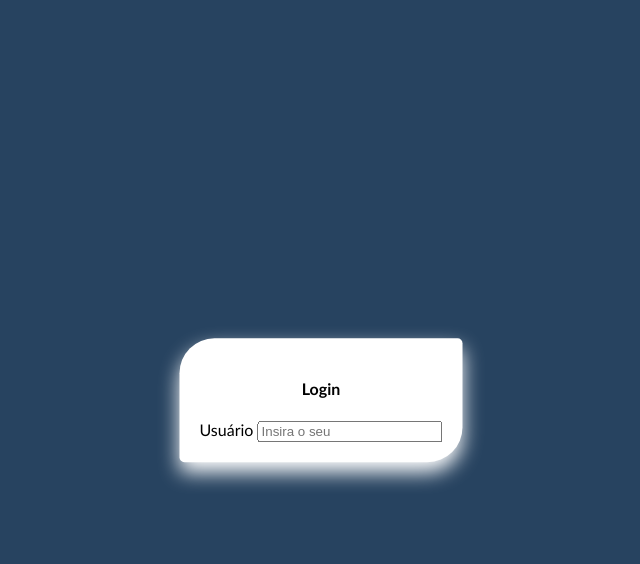
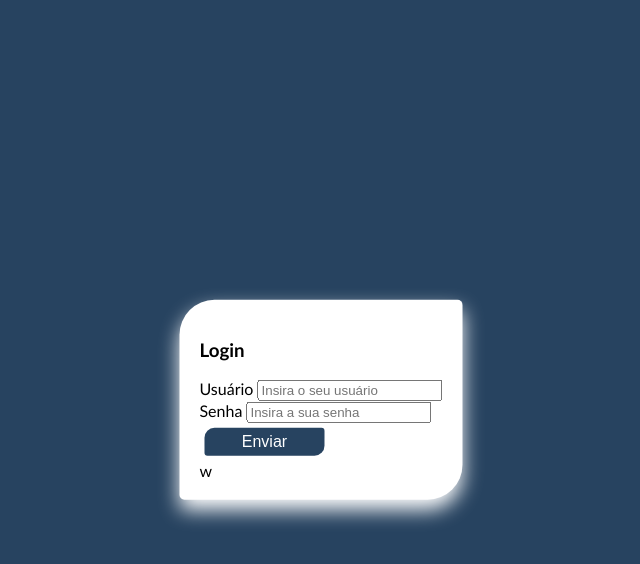
Before and after one commit to kaduoliveira/resumo_caixa, a Flask app: page /login in a window 1280 px wide. Shown: the top 564 px of the page, without its empty margins (319-959 px from the left). Run offline with Flask 3, Linux system fonts and the light colour scheme.

Commit message:
login realizado

```diff
--- a/app.py
+++ b/app.py
@@ -1,6 +1,10 @@
-from flask import Flask, render_template, url_for, request, redirect, flash
+from flask import Flask, render_template, url_for, request, redirect, flash, session
+
+
 
 app = Flask(__name__)
+
+app.config['SECRET_KEY'] = 'segredo_do_app'
 
 class Caixa:
     def __init__(self, id, data, caixa, dinheiro, cartao_cred, cartao_deb, pix, cheque, total, malote, sangria, resultado, qtd_vendas, tkt_medio, servicos):
@@ -41,6 +45,12 @@ def index():
 
 @app.route('/novo')
 def novo():
+
+    # Verificando se o usuario está logando antes de continuar
+    if 'usuario_logado' not in session or session['usuario_logado'] == None:
+        print('Redirecionado pro login.')
+        return redirect(url_for('login', proxima=url_for('novo')))
+
     return render_template('novo.html')
 
 @app.route('/criar', methods=['POST',])
@@ -76,7 +86,32 @@ def criar():
 
 @app.route('/login')
 def login():
-    return render_template('login.html')
+    proxima = request.args.get('proxima')
+    return render_template('login.html', proxima=proxima)
+
+@app.route('/autenticar', methods=['POST', ])
+def autenticar():
+
+    # Definindo uma senha padrão
+    senha_padrao = '123'
+
+    # Requisitando o valor do campo senha e usuario para comparação
+    senha = request.form['senha']
+    usuario = request.form['usuario']
+    proxima_pagina = request.form['proxima']
+
+    # Comparando senhas e aplicando condicional
+    if senha_padrao == senha:
+
+        # requisitando o usuario e mantendo na session para usar no flash
+        session['usuario_logado'] = usuario
+        flash(f'Olá, {usuario}. Seja bem vindo!')
+        return redirect(proxima_pagina)
+
+    else:
+        flash('Não foi possível fazer o login. Tente novamente')
+        return redirect(url_for('login'))
+
 
 
 if __name__ == '__main__':
--- a/templates/lista.html
+++ b/templates/lista.html
@@ -89,6 +89,11 @@
 
 </head>
 <body>
+
+    {% for message in get_flashed_messages() %}
+        <div class="alert alert-success">{{ message }}</div>
+    {% endfor %}
+
     <div class="floating-form">
         <h4>Listagem de Fechamentos de Caixa</h4>
         <a href="{{ url_for('novo') }}"><button>Novo</button></a>
--- a/templates/login.html
+++ b/templates/login.html
@@ -90,14 +90,18 @@
 </head>
 <body>
     <div class="floating-form">
-        <form method="post">
-            <h4>Login</h4>
+        <form method="post" action="{{ url_for('autenticar') }}">
+            <input type="hidden" name="proxima" value="{{  proxima  }}">
+            <h3>Login</h3>
             <div>
-                <label for="login">Usuário</label>
-                <input type="text" placeholder="Insira o seu ">
+                <label for="usuario">Usuário</label>
+                <input type="text" name="usuario" placeholder="Insira o seu usuário">
             </div>
             <div>
-                <label type="password")
-
+                <label for="senha">Senha</label>
+                <input type="password" name="senha" placeholder="Insira a sua senha">
+            </div>
+            <div>
+                <button type="submit">Enviar</button>
         </form>
-    </div>
+    </div>w
--- a/templates/novo.html
+++ b/templates/novo.html
@@ -93,7 +93,9 @@
 
 </head>
     <body>
-
+        {% for message in get_flashed_messages() %}
+            <div class="alert alert-success">{{ message }}</div>
+        {% endfor %}
     <script>
 
         function atualizarTotal() {
```
